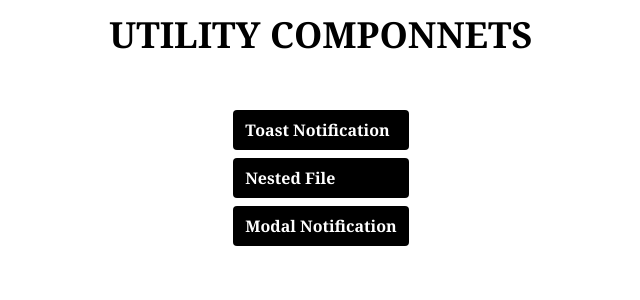
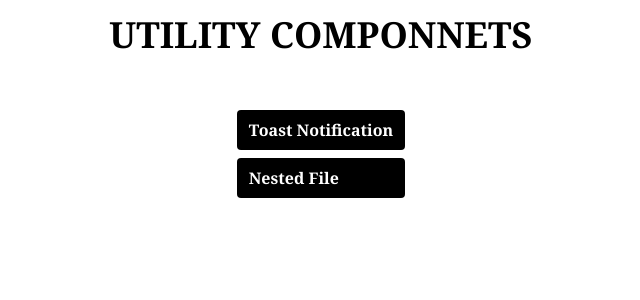
Before and after one commit to probhask/utility_component, a React (Vite) app: page / in a window 1280 px wide. Shown: the top 300 px of the page, without its empty margins (319-959 px from the left). Built offline with nearby package versions, Linux system fonts and the light colour scheme.

Commit message:
remove modal tab

```diff
--- a/src/pages/Home/Home.tsx
+++ b/src/pages/Home/Home.tsx
@@ -4,7 +4,7 @@ import styles from "./Home.module.scss";
 const utilityTab = [
   { name: "Toast Notification", href: "/toast" },
   { name: "Nested File", href: "/nested-file" },
-  { name: "Modal Notification", href: "/modal" },
+  // { name: "Modal Notification", href: "/modal" },
 ];
 
 const Home = () => {
```
